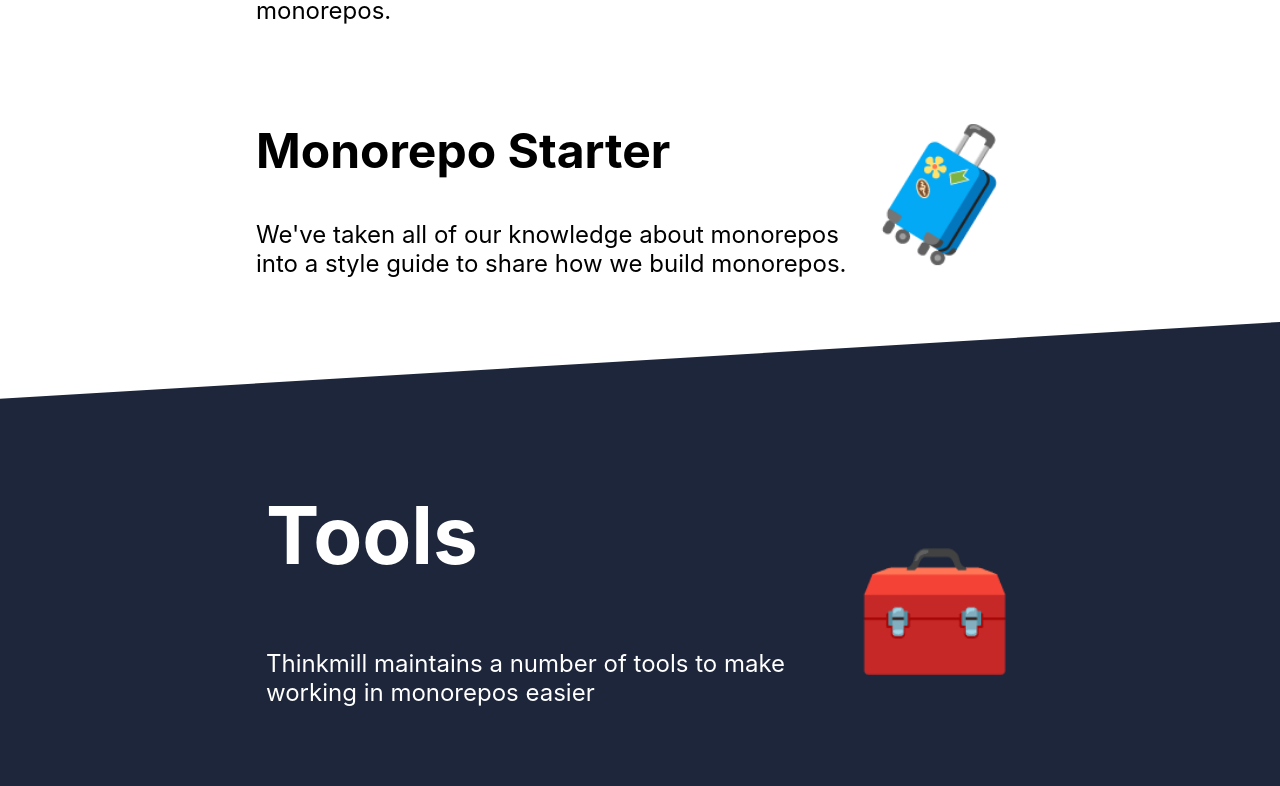
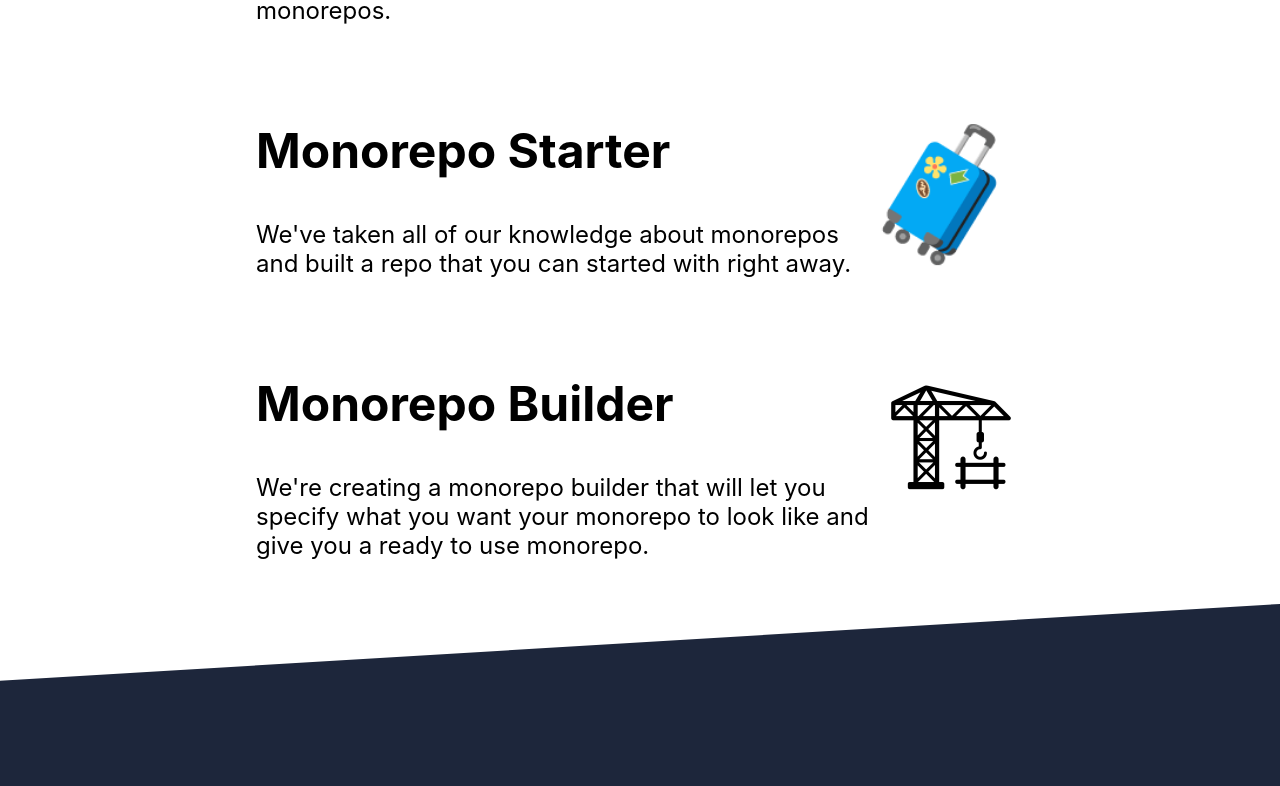
Before and after one commit to Thinkmill/monorepo, a Next.js app in the folder website/: page / in a window 1280 px wide. Shown: the part 544-1330 px from the top of the page. Built offline with nearby package versions, Linux system fonts and the light colour scheme.

Commit message:
Mention builder

```diff
--- a/website/pages/index.js
+++ b/website/pages/index.js
@@ -80,26 +80,26 @@
       />
       <section css={{ maxWidth: 800 }}>
         <H1>👋 Let's build with Monorepos!</H1>
-        <Item
-          href="https://github.com/Thinkmill/monorepo"
-          mode="light"
-          icon="📖"
-        >
+        <Item href="https://github.com/Thinkmill/monorepo" icon="📖">
           <H2>Monorepo Style Guide</H2>
           <p>
             We've compiled all of our knowledge about monorepos into a style
-            guide to share how we build monorepos.{" "}
+            guide to share how we build monorepos.
           </p>
         </Item>
-        <Item
-          href="https://github.com/Thinkmill/monorepo-starter"
-          mode="light"
-          icon="🧳"
-        >
+        <Item href="https://github.com/Thinkmill/monorepo-starter" icon="🧳">
           <H2>Monorepo Starter</H2>
           <p>
-            We've taken all of our knowledge about monorepos into a style guide
-            to share how we build monorepos.{" "}
+            We've taken all of our knowledge about monorepos and built a repo
+            that you can started with right away.
+          </p>
+        </Item>
+        <Item icon="🏗">
+          <H2>Monorepo Builder</H2>
+          <p>
+            We're creating a monorepo builder that will let you specify what you
+            want your monorepo to look like and give you a ready to use
+            monorepo.
           </p>
         </Item>
       </section>
```
